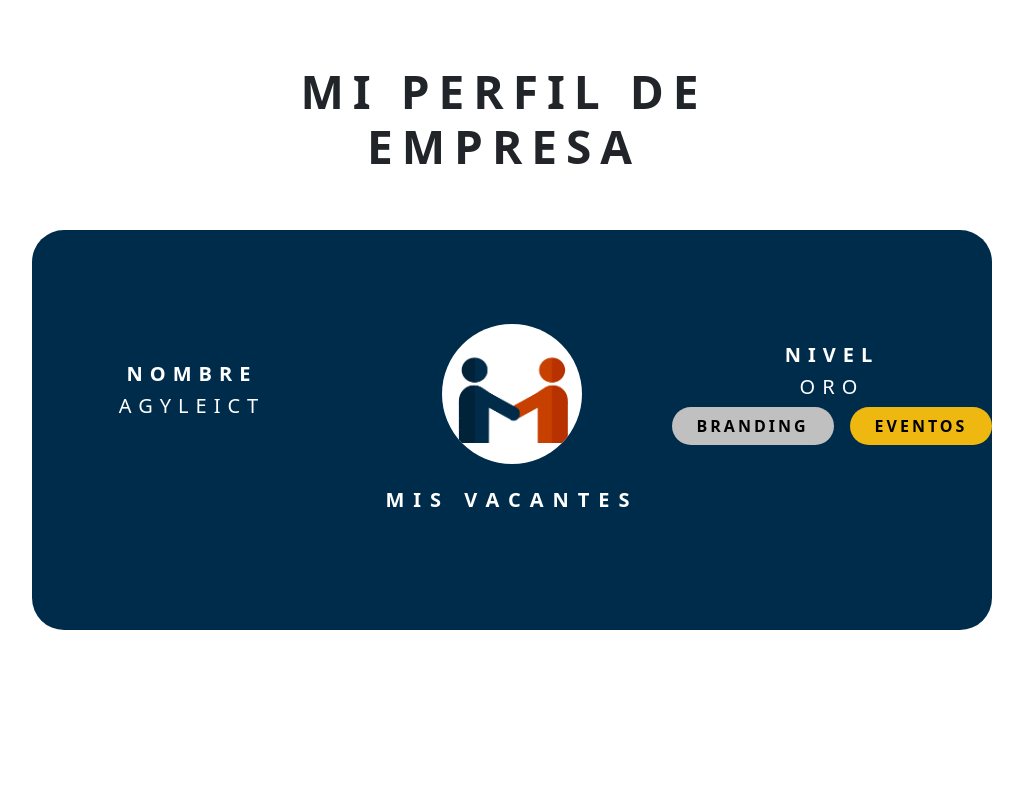
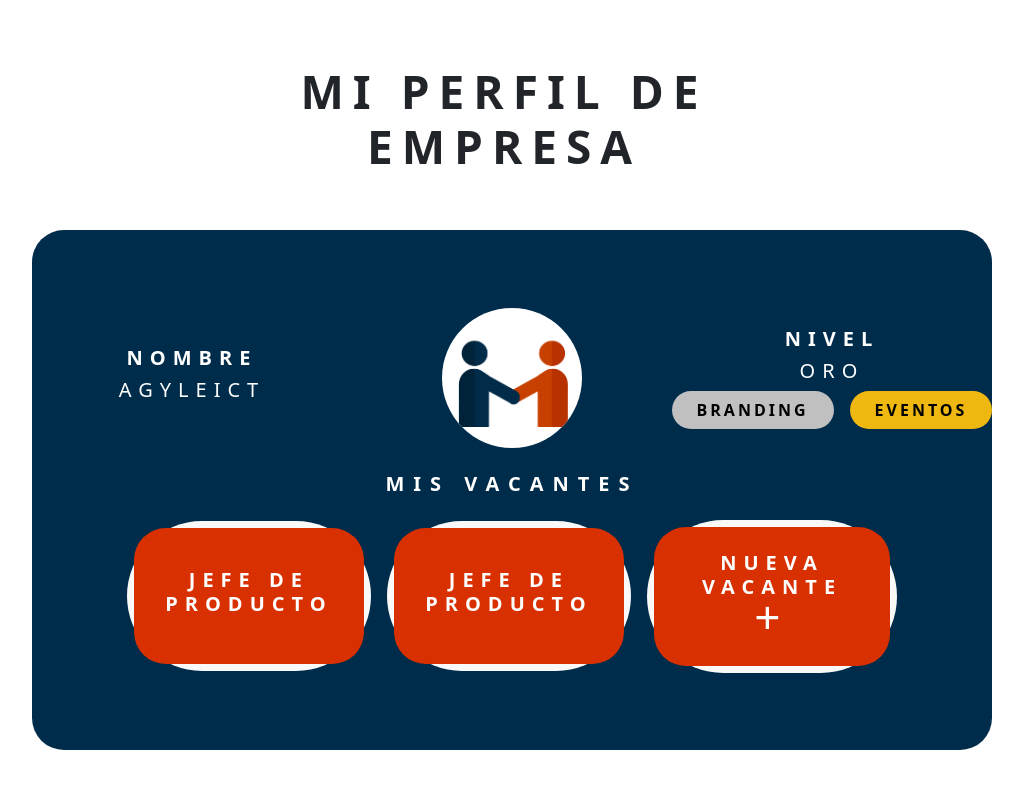
Before and after one commit to JavierMorgado/ISST-AgileICT-G02, a React (Vite) app: page /miPerfilEmpresa in a window 1280 px wide. Shown: the top 788 px of the page, without its empty margins (128-1151 px from the left). Built offline with nearby package versions, Linux system fonts and the light colour scheme.

Commit message:
Botones de perfil empresa
Co-authored-by: InesBerlanga <InesBerlanga@users.noreply.github.com>

```diff
--- a/index.html
+++ b/index.html
@@ -2,7 +2,7 @@
 <html lang="es">
   <head>
     <meta charset="UTF-8" />
-    <link rel="icon" type="image/svg+xml" href="/vite.svg" />
+    <link rel="icon" type="image" href="/src/assets/agyleICT.png" />
     <meta name="viewport" content="width=device-width, initial-scale=1.0" />
     <title>AgileICT</title>
 
--- a/src/Perfil-Empresa.jsx
+++ b/src/Perfil-Empresa.jsx
@@ -3,6 +3,8 @@ import { Row, Stack, Button, Form, Col, Container } from 'react-bootstrap';
 import agylelogo from './assets/agyleICT.png';
 
 import MainMenu from './MainMenu';
+import NuevaVacante from './NuevaVacante';
+import Vacante from './Vacante';
 
 export default function PerfilEmpresa(props){
 
@@ -28,7 +30,7 @@ export default function PerfilEmpresa(props){
                     <h1>MI PERFIL DE EMPRESA</h1>
                 </div>
 
-                <div style={{backgroundColor: '#002C4B', width: '75%', height: '50%'}} className="rounded-5 d-flex flex-column justify-content-center align-items-center mt-5">
+                <div style={{backgroundColor: '#002C4B', width: '75%', height: '65%'}} className="rounded-5 d-flex flex-column justify-content-center align-items-center mt-5">
                     <Row style={{width: '100%'}}>
                         <Col md={4} className='d-flex justify-content-center'>
                             <Stack className='align-items-center justify-content-center'>
@@ -70,6 +72,11 @@ export default function PerfilEmpresa(props){
 
                     <h2 className='mt-4 mb-4'>MIS VACANTES</h2>
 
+                    <Stack direction='horizontal' gap={3} className='align-items-center justify-content-center'>
+                        <Vacante title="Jefe de Producto"></Vacante>
+                        <Vacante title="Jefe de Producto"></Vacante>
+                        <NuevaVacante></NuevaVacante>
+                    </Stack>
 
                 </div>
             </div>
--- a/src/Vacante.jsx
+++ b/src/Vacante.jsx
@@ -9,12 +9,15 @@ export default function Vacante(props){
 
     return(
         <button onClick={goToVacante}>
-            <Stack className='align-items-center justify-content-center rounded-5' style={{backgroundColor: '#D83000'}}>
-                <div className='mt-2 mb-2 me-5 ms-5'>
-                    <h3 className='text-uppercase'>Título</h3>
-                    <p className='fw-normal' style={{textTransform: 'capitalize', lineHeight: '0.75'}}>Cualidades</p>
-                    <p className='fw-normal' style={{textTransform: 'capitalize', lineHeight: '0.75'}}>Experiencia</p>
-                    <p className='fw-normal' style={{textTransform: 'capitalize', lineHeight: '0.75'}}>Disponibilidad</p>
+            <Stack
+                className='align-items-center justify-content-center rounded-5'
+                style={{
+                    backgroundColor: '#D83000',
+                    maxWidth: '230px',
+                }}
+            >
+                <div className='mt-4 mb-4 pt-3 pb-3 me-5 ms-5'>
+                    <h3 className='text-uppercase'>{props.title}</h3>
                 </div>
             </Stack>
         </button>
--- a/src/index.css
+++ b/src/index.css
@@ -116,9 +116,6 @@ button {
   color: black !important;
   padding: 0.375rem 0.375rem;
 }
-button:hover {
-  border-color: #646cff;
-}
 button:focus,
 button:focus-visible {
   outline: 4px auto -webkit-focus-ring-color;
```
Lines whose indentation alone changed are shown as unchanged.
